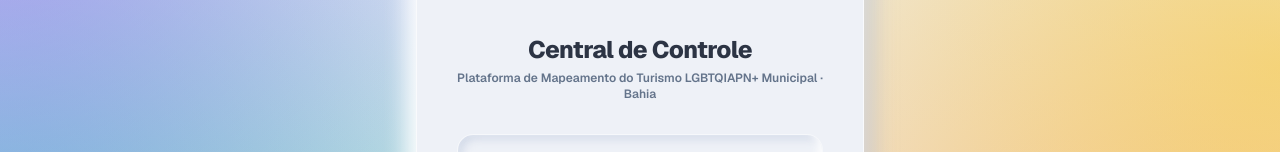
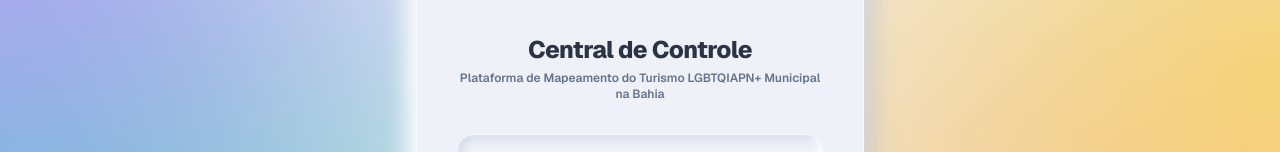
Before and after one commit to gustavomirandamartins/mapa-lgbt-bahia, a Next.js app: page /login in a window 1280 px wide. Shown: the part 214-366 px from the top of the page. Built offline with nearby package versions, Linux system fonts and the light colour scheme; grey boxes are pictures that could not be loaded.

Commit message:
chore: substituir 'Turismo LGBTQIAPN+ · Bahia' por 'Turismo LGBTQIAPN+ na Bahia' no título

```diff
--- a/app/login/page.tsx
+++ b/app/login/page.tsx
@@ -24,7 +24,7 @@ export default function LoginPage() {
             Central de Controle
           </h1>
           <p className="mt-1 text-xs font-semibold text-[#64748b]">
-            Plataforma de Mapeamento do Turismo LGBTQIAPN+ Municipal · Bahia
+            Plataforma de Mapeamento do Turismo LGBTQIAPN+ Municipal na Bahia
           </p>
         </div>
 
--- a/app/page.tsx
+++ b/app/page.tsx
@@ -23,7 +23,7 @@ export default async function HomePage() {
           <PrideLogo size={46} />
           <div>
             <h1 className="text-lg leading-tight font-extrabold tracking-tight text-[#2c3444] sm:text-xl">
-              Turismo <span className="pride-text">LGBTQIAPN+</span> · Bahia
+              Turismo <span className="pride-text">LGBTQIAPN+</span> na Bahia
             </h1>
             <p className="text-[11px] leading-tight font-semibold text-[#64748b] sm:text-xs">
               Plataforma de Mapeamento do Turismo LGBTQIAPN+ Municipal
```
